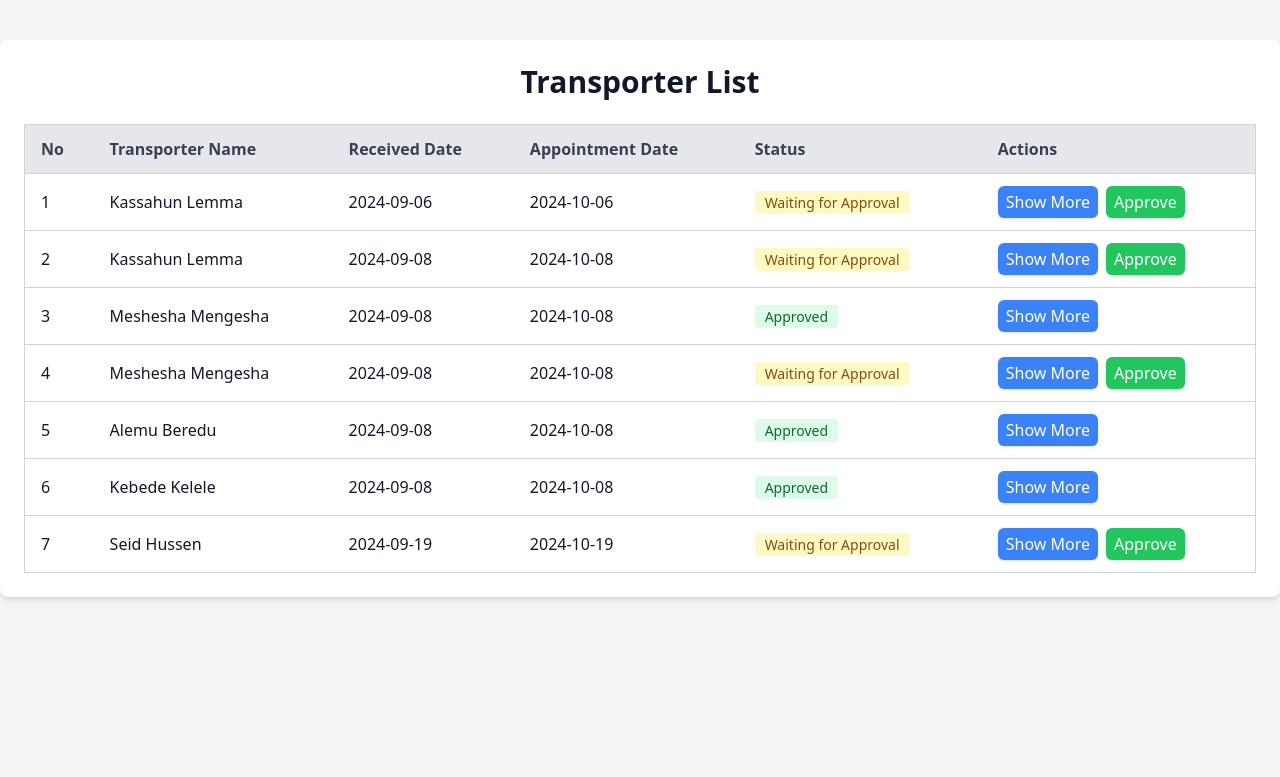
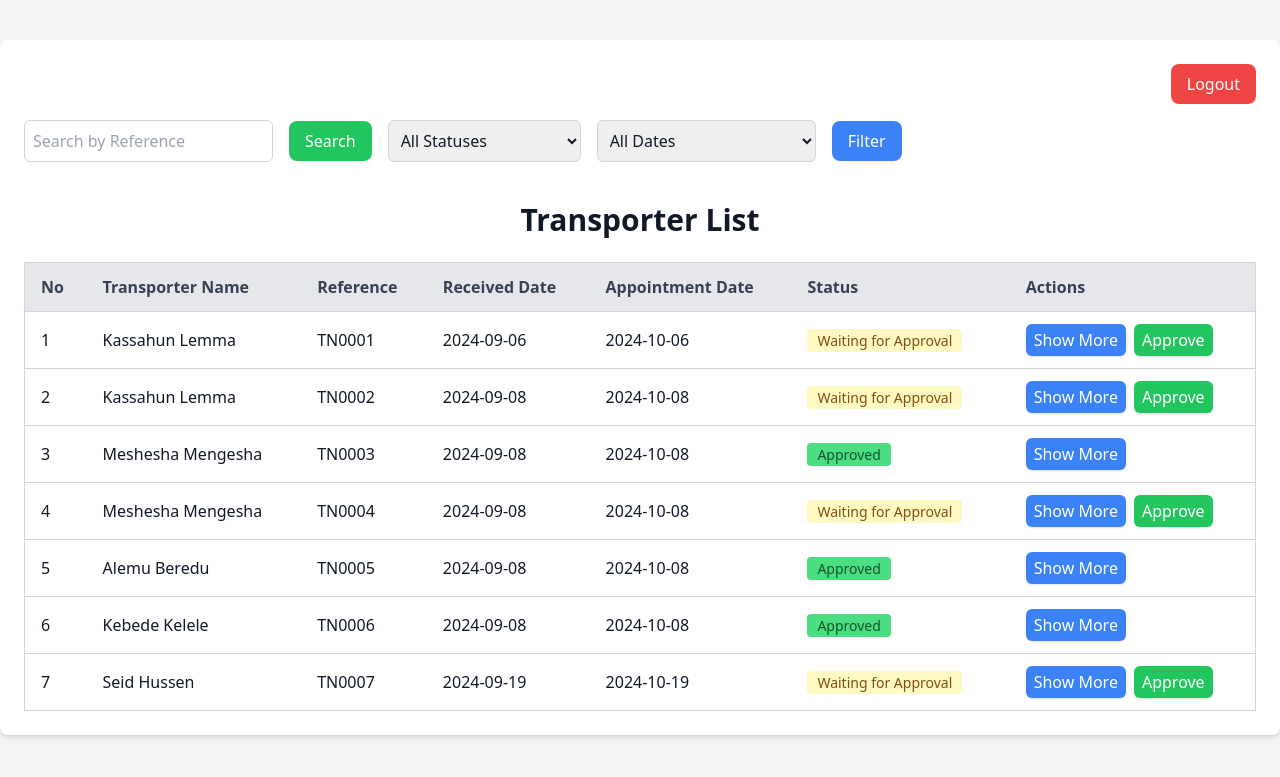
Before and after one commit to Mintesnot-Shigute/Transport-System, a Flask app: page /driver_list in a window 1280 px wide. Shown: the top 777 px of the page. Run offline with Flask 3, Linux system fonts and the light colour scheme; a user stored in the database is signed in; some libraries are stand-ins or nearby versions.

Commit message:
search and filter

```diff
--- a/app.py
+++ b/app.py
@@ -9,7 +9,10 @@ import os
 from io import BytesIO
 from reportlab.lib.pagesizes import letter
 from reportlab.pdfgen import canvas
-from datetime import datetime
+from datetime import datetime, timedelta
+from flask import request, render_template
+from sqlalchemy import and_
+
 
 app = Flask(__name__)
 app.config['SQLALCHEMY_DATABASE_URI'] = 'sqlite:///transport.db'
@@ -93,7 +96,7 @@ def login():
             if user.role == 'admin':
                 return redirect(url_for('driver_list'))
             else:
-                return redirect(url_for('form'))
+                return redirect(url_for('userDashboard'))
         else:
             flash('Invalid username, password, or role')
             return redirect(url_for('login'))
@@ -101,12 +104,50 @@ def login():
     return render_template('login.html')
 
 # Route to display transporter details
-@app.route('/driver_list')
+@app.route('/driver_list', methods=['GET'])
 @role_required('admin')
 def driver_list():
-    documents = TransportRecord.query.all()
+    # Get filter parameters from the query string
+    status_filter = request.args.get('status')
+    date_filter = request.args.get('date_filter')
+    reference_filter = request.args.get('reference')  # New filter for reference number
+    action = request.args.get('action')  # Action to determine which button was pressed
 
+    # Start with the base query
+    query = TransportRecord.query
+
+    # Apply filters based on the button pressed
+    if action == 'filter':
+        # Apply status filter if provided
+        if status_filter in ['Approved', 'Waiting for Approval']:
+            query = query.filter(TransportRecord.status == status_filter)
+
+        # Apply date filter if provided
+        if date_filter == 'upcoming':
+            today = datetime.today().date()
+            future_date = today + timedelta(days=10)
+            query = query.filter(and_(TransportRecord.appointment_date >= today,
+                                      TransportRecord.appointment_date <= future_date))
+        elif date_filter == 'past':
+            today = datetime.today().date()
+            query = query.filter(TransportRecord.appointment_date < today)
+
+    elif action == 'search':
+        # Apply reference number filter if provided
+        if reference_filter:
+            query = query.filter(TransportRecord.reference.like(f'%{reference_filter}%'))
+
+    # Fetch the filtered records
+    documents = query.all()
+
+    # Render the template with the filtered documents
     return render_template('transportDetails.html', documents=documents)
+
+@app.route('/userDashboard')
+@role_required('user')
+def userDashboard():
+    return render_template('userDashboard.html')
+
 
 @app.route('/form', methods=['GET', 'POST'])
 def form():
@@ -183,11 +224,12 @@ def form():
             **saved_files
         )
 
-        # Add and commit the new document to the database
+        # Generate the reference number
+        new_document.generate_reference()
+
         try:
             db.session.add(new_document)
             db.session.commit()
-            flash('Document submitted successfully!')
             # Redirect to the confirmation page with the document_id
             return redirect(url_for('confirmation', document_id=new_document.id))
         except Exception as e:
@@ -200,9 +242,41 @@ def form():
 @app.route("/confirmation")
 @role_required('user')  # Only accessible by users with the 'user' role
 def confirmation():
-     documents = TransportRecord.query.all()
-     return render_template("confirmation.html", documents=documents)
+    # Get filter parameters from the query string
+    status_filter = request.args.get('status')
+    date_filter = request.args.get('date_filter')
+    reference_filter = request.args.get('reference')  # New filter for reference number
+    action = request.args.get('action')  # Action to determine which button was pressed
 
+    # Start with the base query
+    query = TransportRecord.query
+
+    # Apply filters based on the button pressed
+    if action == 'filter':
+        # Apply status filter if provided
+        if status_filter in ['Approved', 'Waiting for Approval']:
+            query = query.filter(TransportRecord.status == status_filter)
+
+        # Apply date filter if provided
+        if date_filter == 'upcoming':
+            today = datetime.today().date()
+            future_date = today + timedelta(days=10)
+            query = query.filter(and_(TransportRecord.appointment_date >= today,
+                                      TransportRecord.appointment_date <= future_date))
+        elif date_filter == 'past':
+            today = datetime.today().date()
+            query = query.filter(TransportRecord.appointment_date < today)
+
+    elif action == 'search':
+        # Apply reference number filter if provided
+        if reference_filter:
+            query = query.filter(TransportRecord.reference.like(f'%{reference_filter}%'))
+
+    # Fetch the filtered records
+    documents = query.all()
+
+    # Render the template with the filtered documents
+    return render_template('confirmation.html', documents=documents)
 @app.route('/approve/<int:record_id>', methods=['POST'])
 def approve_record(record_id):
     record = TransportRecord.query.get_or_404(record_id)
--- a/templates/transportDetails.html
+++ b/templates/transportDetails.html
@@ -5,15 +5,51 @@
     <meta name="viewport" content="width=device-width, initial-scale=1.0">
     <title>Transporter List</title>
     <script src="https://cdn.tailwindcss.com"></script>
+    <style>
+        .details-row {
+            border: none;
+        }
+    </style>
 </head>
 <body class="bg-gray-100 text-gray-900">
     <div class="max-w-7xl mx-auto p-6 bg-white shadow-md rounded-lg mt-10">
-        <h1 class="text-3xl font-bold text-center mb-6">Transporter List</h1>
+        <div class="flex justify-end mb-4">
+            <button
+                class="bg-red-500 text-white py-2 px-4 rounded-lg hover:bg-red-600 focus:outline-none focus:ring-2 focus:ring-red-500 focus:ring-offset-2 transition-all duration-300"
+                onclick="window.location.href='/logout'">
+                Logout
+            </button>
+        </div>
+
+        <!-- Filter Form -->
+        <form method="get" action="{{ url_for('driver_list') }}" class="flex items-center space-x-4">
+            <input type="text" name="reference" placeholder="Search by Reference" class="p-2 border border-gray-300 rounded-md" />
+            <button type="submit" name="action" value="search" class="bg-green-500 text-white py-2 px-4 rounded-lg hover:bg-green-600 focus:outline-none">
+                Search
+            </button>
+            <select name="status" class="p-2 border border-gray-300 rounded-md">
+                <option value="">All Statuses</option>
+                <option value="Approved">Approved</option>
+                <option value="Waiting for Approval">Waiting for Approval</option>
+            </select>
+            <select name="date_filter" class="p-2 border border-gray-300 rounded-md">
+                <option value="">All Dates</option>
+                <option value="upcoming">Appointment in 10 Days</option>
+                <option value="past">Appointment Passed</option>
+            </select>
+            <button type="submit" name="action" value="filter" class="bg-blue-500 text-white py-2 px-4 rounded-lg hover:bg-blue-600 focus:outline-none">
+                Filter
+            </button>
+
+        </form>
+        <!-- Table of Transporter Records -->
+        <h1 class="text-3xl font-bold text-center mb-6 mt-10">Transporter List</h1>
         <table class="min-w-full bg-white border border-gray-300">
             <thead>
                 <tr class="w-full bg-gray-200 text-gray-700">
                     <th class="py-3 px-4 text-left">No</th>
                     <th class="py-3 px-4 text-left">Transporter Name</th>
+                    <th class="py-3 px-4 text-left">Reference</th>
                     <th class="py-3 px-4 text-left">Received Date</th>
                     <th class="py-3 px-4 text-left">Appointment Date</th>
                     <th class="py-3 px-4 text-left">Status</th>
@@ -25,11 +61,12 @@
                 <tr class="border-t border-gray-300">
                     <td class="py-3 px-4">{{ loop.index }}</td>
                     <td class="py-3 px-4">{{ document.transporter_name }}</td>
+                    <td class="py-3 px-4">{{ document.reference }}</td>
                     <td class="py-3 px-4">{{ document.received_date }}</td>
                     <td class="py-3 px-4">{{ document.appointment_date }}</td>
                     <td class="py-3 px-4">
                         {% if document.status == 'Approved' %}
-                        <span class="bg-green-100 text-green-800 text-sm font-medium mr-2 px-2.5 py-0.5 rounded">Approved</span>
+                        <span class="bg-green-400 text-green-900 text-sm font-medium mr-2 px-2.5 py-0.5 rounded">Approved</span>
                         {% elif document.status == 'Waiting for Approval' %}
                         <span class="bg-yellow-100 text-yellow-800 text-sm font-medium mr-2 px-2.5 py-0.5 rounded">Waiting for Approval</span>
                         {% endif %}
@@ -51,10 +88,13 @@
 
                 <tr id="details{{ loop.index }}" class="border-t border-gray-300 hidden">
                     <td colspan="6" class="py-3 px-4">
-                        <div class="bg-white p-6 rounded-lg shadow-lg border border-gray-300">
-                            <div class="bg-gray-50 p-8 rounded-lg shadow-lg border border-gray-300">
-                                <h3 class="text-2xl font-semibold mb-16 text-center text-gray-800 bg-blue-100 px-4 py-2 rounded-md shadow-lg">Transport Document Details</h3>
+                        <div class="bg-white p-6 rounded-lg  ">
+                            <div class="bg-gray-50 p-8 rounded-lg  ">
+                                <h3 class="text-2xl font-semibold mb-16 text-center text-gray-800 bg-blue-100 px-4 py-2 rounded-md shadow-lg">Transport Document Details</h3>
                                 <div class="grid grid-cols-1 sm:grid-cols-2 gap-6">
+                                    <div>
+                                        <p class="font-medium text-gray-700"> <strong>Reference Number:</strong> {{ document.reference }}</p>
+                                    </div>
                                     <div>
                                         <p class="font-medium text-gray-700"><strong>From Location:</strong> {{ document.from_location }}</p>
                                     </div>
@@ -106,6 +146,8 @@
                                     <div>
                                         <p class="font-medium text-gray-700"><strong>Can Be Rented:</strong> {{ document.can_be_rented or 'N/A' }}</p>
                                     </div>
+
+                                </div>
                             </div>
                         </div>
                     </td>
@@ -118,11 +160,7 @@
     <script>
         function toggleDetails(rowId) {
             const detailsRow = document.getElementById(rowId);
-            if (detailsRow.classList.contains('hidden')) {
-                detailsRow.classList.remove('hidden');
-            } else {
-                detailsRow.classList.add('hidden');
-            }
+            detailsRow.classList.toggle('hidden');
         }
     </script>
 </body>
```
Also changed, not shown: models.py (+12 -0 lines), templates/confirmation.html (+46 -9 lines), templates/form.html (+22 -5 lines), templates/userDashboard.html (added, +63 -0 lines), instance/transport.db. Lines whose indentation alone changed are shown as unchanged.
